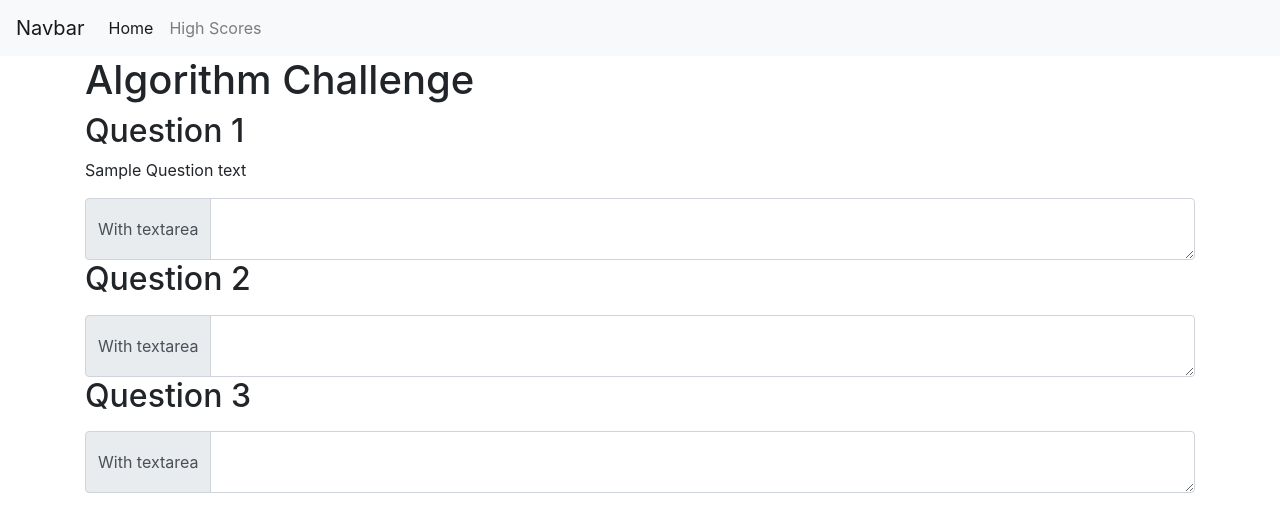
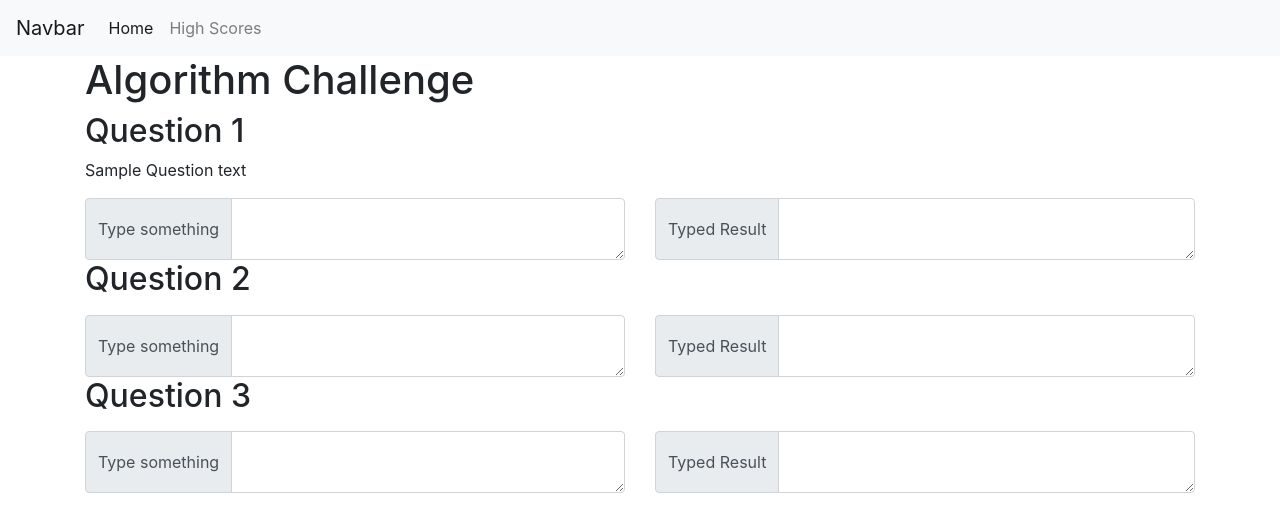
Before and after one commit to m1cha3lnava/algorithm-fun, a React (Create React App) app in the folder client/: page / in a window 1280 px wide. Shown: the top 532 px of the page. Built offline with nearby package versions, Linux system fonts and the light colour scheme; no server answers.

Commit message:
added ResultBox component

```diff
--- a/client/src/components/InputBox.jsx
+++ b/client/src/components/InputBox.jsx
@@ -6,7 +6,7 @@ class InputBox extends Component {
       <>
         <div className="input-group">
           <div className="input-group-prepend">
-            <span className="input-group-text">With textarea</span>
+            <span className="input-group-text">Type something</span>
           </div>
           <textarea
             className="form-control"
--- a/client/src/components/Question.jsx
+++ b/client/src/components/Question.jsx
@@ -1,12 +1,20 @@
-import React from 'react';
-import InputBox from './InputBox';
+import React from "react";
+import InputBox from "./InputBox";
+import ResultBox from "./ResultBox";
 
 const Question = (props) => {
   return (
     <>
       <h2>{props.title}</h2>
       <p>{props.text}</p>
+      <div className="row">
+        <div className="col-6">
           <InputBox />
+        </div>
+        <div className="col-6">
+            <ResultBox />
+        </div>
+      </div>
     </>
   );
 };
--- /dev/null
+++ b/client/src/components/ResultBox.jsx
@@ -0,0 +1,19 @@
+import React from "react";
+
+const ResultBox = () => {
+  return (
+    <>
+      <div className="input-group">
+        <div className="input-group-prepend">
+          <span className="input-group-text">Typed Result</span>
+        </div>
+        <textarea
+          className="form-control"
+          aria-label="With textarea"
+        ></textarea>
+      </div>
+    </>
+  );
+};
+
+export default ResultBox;
```
Lines whose indentation alone changed are shown as unchanged.
